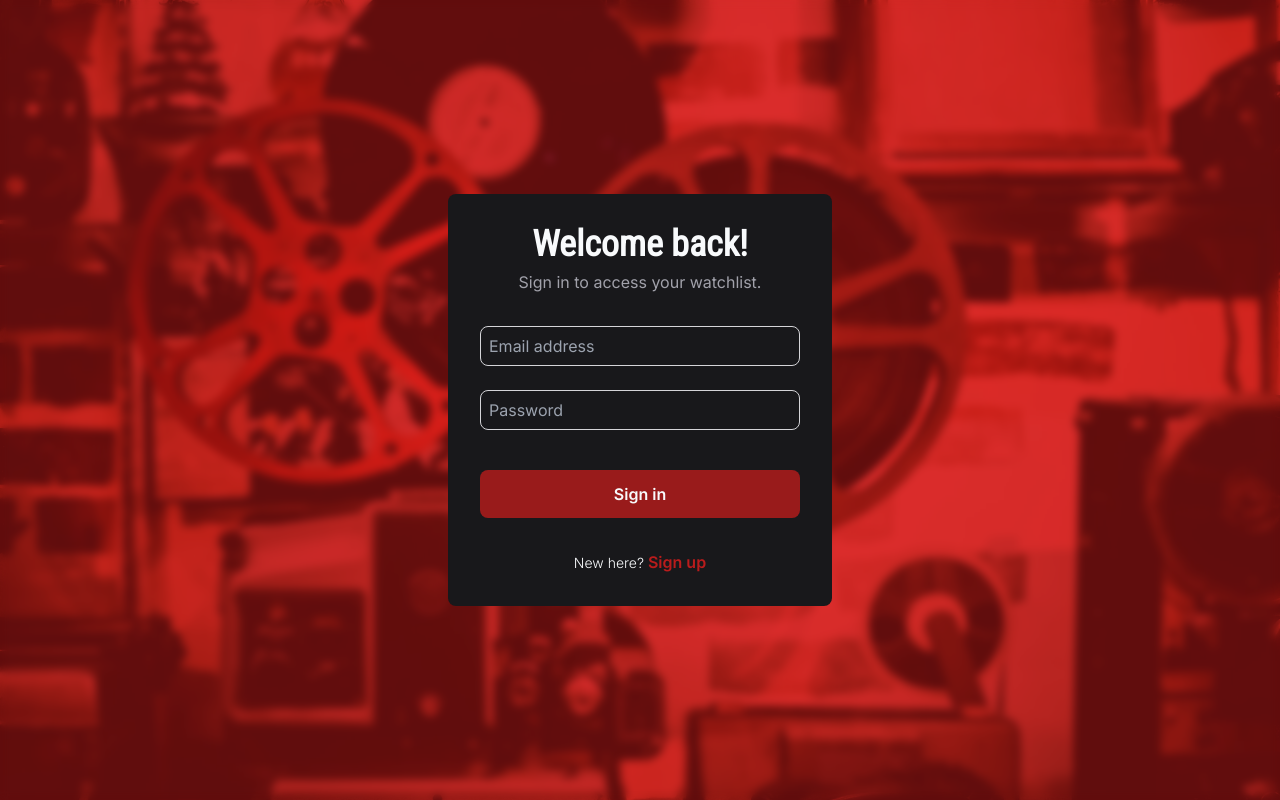
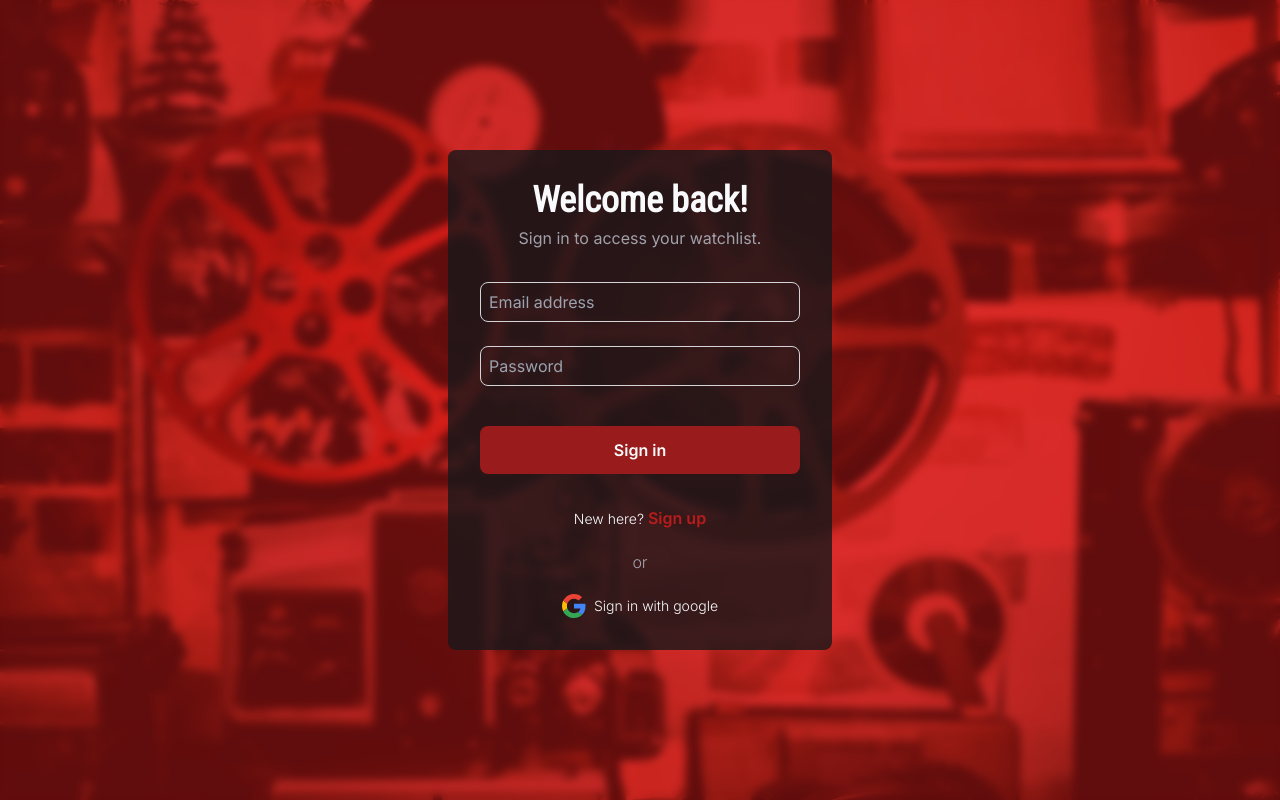
Before and after one commit to VriaA/watchlist, a React (Vite) app in the folder watchlist/: page /sign-in in a window 1280 px wide. Built offline with nearby package versions, Linux system fonts and the light colour scheme; no server answers; the HTML template or start-up script is replaced by a standard one.

Commit message:
add google authentication

```diff
--- a/watchlist/src/output.css
+++ b/watchlist/src/output.css
@@ -973,18 +973,6 @@ video {
   z-index: 9999;
 }
 
-.z-\[99999999\] {
-  z-index: 99999999;
-}
-
-.z-\[999\] {
-  z-index: 999;
-}
-
-.z-\[999999\] {
-  z-index: 999999;
-}
-
 .col-start-1 {
   grid-column-start: 1;
 }
@@ -1023,6 +1011,11 @@ video {
 
 .m-auto {
   margin: auto;
+}
+
+.my-5 {
+  margin-top: 1.25rem;
+  margin-bottom: 1.25rem;
 }
 
 .my-auto {
@@ -1046,6 +1039,10 @@ video {
   margin-left: 0.5rem;
 }
 
+.ml-6 {
+  margin-left: 1.5rem;
+}
+
 .ml-auto {
   margin-left: auto;
 }
@@ -1084,10 +1081,6 @@ video {
 
 .mt-auto {
   margin-top: auto;
-}
-
-.ml-6 {
-  margin-left: 1.5rem;
 }
 
 .box-border {
@@ -1315,24 +1308,16 @@ video {
   min-width: 100%;
 }
 
-.min-w-\[250px\] {
-  min-width: 250px;
-}
-
 .max-w-7xl {
   max-width: 80rem;
 }
 
+.max-w-\[300px\] {
+  max-width: 300px;
+}
+
 .max-w-\[90\%\] {
   max-width: 90%;
-}
-
-.max-w-\[400px\] {
-  max-width: 400px;
-}
-
-.max-w-\[300px\] {
-  max-width: 300px;
 }
 
 .flex-1 {
@@ -1647,9 +1632,8 @@ video {
   background-color: rgb(24 24 27 / 0.4);
 }
 
-.bg-green-900 {
-  --tw-bg-opacity: 1;
-  background-color: rgb(20 83 45 / var(--tw-bg-opacity));
+.bg-zinc-900\/80 {
+  background-color: rgb(24 24 27 / 0.8);
 }
 
 .bg-authBg {
@@ -1706,12 +1690,12 @@ video {
   padding: 1rem;
 }
 
+.p-5 {
+  padding: 1.25rem;
+}
+
 .p-\[4\%\] {
   padding: 4%;
-}
-
-.p-5 {
-  padding: 1.25rem;
 }
 
 .px-10 {
@@ -1729,6 +1713,11 @@ video {
   padding-right: 2rem;
 }
 
+.px-\[\.5em\] {
+  padding-left: .5em;
+  padding-right: .5em;
+}
+
 .px-\[2\%\] {
   padding-left: 2%;
   padding-right: 2%;
@@ -1754,21 +1743,6 @@ video {
   padding-bottom: 2rem;
 }
 
-.px-\[1em\] {
-  padding-left: 1em;
-  padding-right: 1em;
-}
-
-.py-\[\.5em\] {
-  padding-top: .5em;
-  padding-bottom: .5em;
-}
-
-.px-\[\.5em\] {
-  padding-left: .5em;
-  padding-right: .5em;
-}
-
 .py-\[\.25em\] {
   padding-top: .25em;
   padding-bottom: .25em;
@@ -1924,6 +1898,11 @@ video {
   color: rgb(255 255 255 / var(--tw-text-opacity));
 }
 
+.text-zinc-100 {
+  --tw-text-opacity: 1;
+  color: rgb(244 244 245 / var(--tw-text-opacity));
+}
+
 .text-zinc-300 {
   --tw-text-opacity: 1;
   color: rgb(212 212 216 / var(--tw-text-opacity));
@@ -1946,11 +1925,6 @@ video {
 .text-zinc-950 {
   --tw-text-opacity: 1;
   color: rgb(9 9 11 / var(--tw-text-opacity));
-}
-
-.text-zinc-100 {
-  --tw-text-opacity: 1;
-  color: rgb(244 244 245 / var(--tw-text-opacity));
 }
 
 .caret-slate-100 {
--- a/watchlist/src/pages/Authentication.tsx
+++ b/watchlist/src/pages/Authentication.tsx
@@ -1,9 +1,12 @@
-import { FormEvent, useEffect, useRef, useState } from "react"
+import { FormEvent, useEffect, useRef, useState, useContext } from "react"
 import { Link, useLocation } from "react-router-dom"
 import app from "../firebase"
-import { getAuth, createUserWithEmailAndPassword, signInWithEmailAndPassword } from "firebase/auth"
+import { getAuth, createUserWithEmailAndPassword, signInWithEmailAndPassword, GoogleAuthProvider, signInWithPopup } from "firebase/auth"
 import Loader from "../assets/images/loader.svg"
+import GoogleLogo from "../assets/images/google.svg"
 import { useNavigate } from "react-router-dom"
+import { AppContext } from "../contexts/AppContext"
+import { TAppContext } from "../types/appTypes"
 
 type newUser = {
     email: string;
@@ -12,6 +15,7 @@ type newUser = {
 }
 
 export default function Authentication():JSX.Element {
+    const provider = new GoogleAuthProvider()
     const auth = getAuth(app)
     const location = useLocation()
     const isSignIn = location.pathname === '/sign-in'
@@ -30,6 +34,7 @@ export default function Authentication():JSX.Element {
     const isBothFilled: boolean = (newUser.password.trim().split('').length > 0) && (newUser.confirmPassword.trim().split('').length > 0)
     const isMatch: boolean = newUser.password === newUser.confirmPassword
     const PASSWORD_INPUT_BORDER_CLASS = isBothFilled && isMatch ? 'border-green-600' : isBothFilled && !isMatch ? 'border-red-700' : 'border-zinc-300'
+    const { setDialog, openDialog } = useContext(AppContext) as TAppContext
 
     useEffect(()=>{
         if(!formRef.current) return
@@ -84,6 +89,19 @@ export default function Authentication():JSX.Element {
         .finally(()=> setLoading(false))
     }
 
+    async function authenticateWithGoogle() {
+        try {
+            setLoading(true)
+            await signInWithPopup(auth, provider)
+            navigate('/watchlist', {replace: true})
+        } catch(error: any) {
+            setDialog((prevDialog)=> ({...prevDialog, message: error.message}))
+            openDialog()
+        } finally {
+            setLoading(false)
+        }
+    }
+
     function clearUserDetails(form: HTMLFormElement): void {
         setNewUser((prevUser): newUser=> {
             prevUser = { email: '', password: '', confirmPassword: '' }
@@ -102,11 +120,11 @@ export default function Authentication():JSX.Element {
     return (
         <div className="w-screen min-h-screen bg-authBg bg-cover bg-center bg-red-800 bg-blend-overlay">
             <div className="flex justify-center items-center w-screen min-h-screen backdrop-blur-sm overflow-y-auto">
-                <section className="flex flex-col w-[80%] md:w-[30%] rounded-lg bg-zinc-900 px-8 py-8">
+                <section className="flex flex-col items-center w-[80%] md:w-[30%] rounded-lg bg-zinc-900/80 px-8 py-8">
                     <h1 className="self-center font-robotoCondensed text-4xl text-slate-50 font-semibold leading-none">Welcome{isSignIn && ' back'}!</h1>
                     <p className="self-center font-inter mt-2 mb-8 text-base text-zinc-400">{isSignIn ? 'Sign in to access your watchlist.' : 'Sign up to add movies to your watchlist.'}</p>
-                    <form onSubmit={authenticateOnSubmit} ref={formRef}>
-                        <fieldset className="relative flex flex-col gap-6">
+                    <form className="flex-none w-full" onSubmit={authenticateOnSubmit} ref={formRef}>
+                        <fieldset className="relative flex flex-col gap-6 w-full">
                             <input  className="box-border h-10 leading-none p-2 text-zinc-300 font-inter bg-transparent outline-none border border-zinc-300 rounded-lg"
                                     type="text"
                                     placeholder="Email address"
@@ -150,6 +168,8 @@ export default function Authentication():JSX.Element {
                         {isSignIn ? 'New here?' : 'Already have an account?'}&nbsp;
                         <Link to={`${isSignIn ? '/sign-up' : '/sign-in'}`} replace={true} className="text-red-700 text-base font-semibold hover:underline hover:underline-offset-2">{isSignIn ? 'Sign up': 'Sign in'}</Link>
                     </p>
+                    <p className="block my-5 text-base font-inter font-light text-zinc-400 ">or</p>
+                    <button className="flex gap-2 items-center text-sm font-inter font-light text-slate-50 hover:underline hover:underline-offset-2" onClick={authenticateWithGoogle}><img src={GoogleLogo} alt="Google logo" /> Sign {isSignIn ? 'in' : 'up'} with google</button>
                 </section>
             </div>
         </div>
```
Also changed, not shown: watchlist/src/assets/images/google.svg (added).
